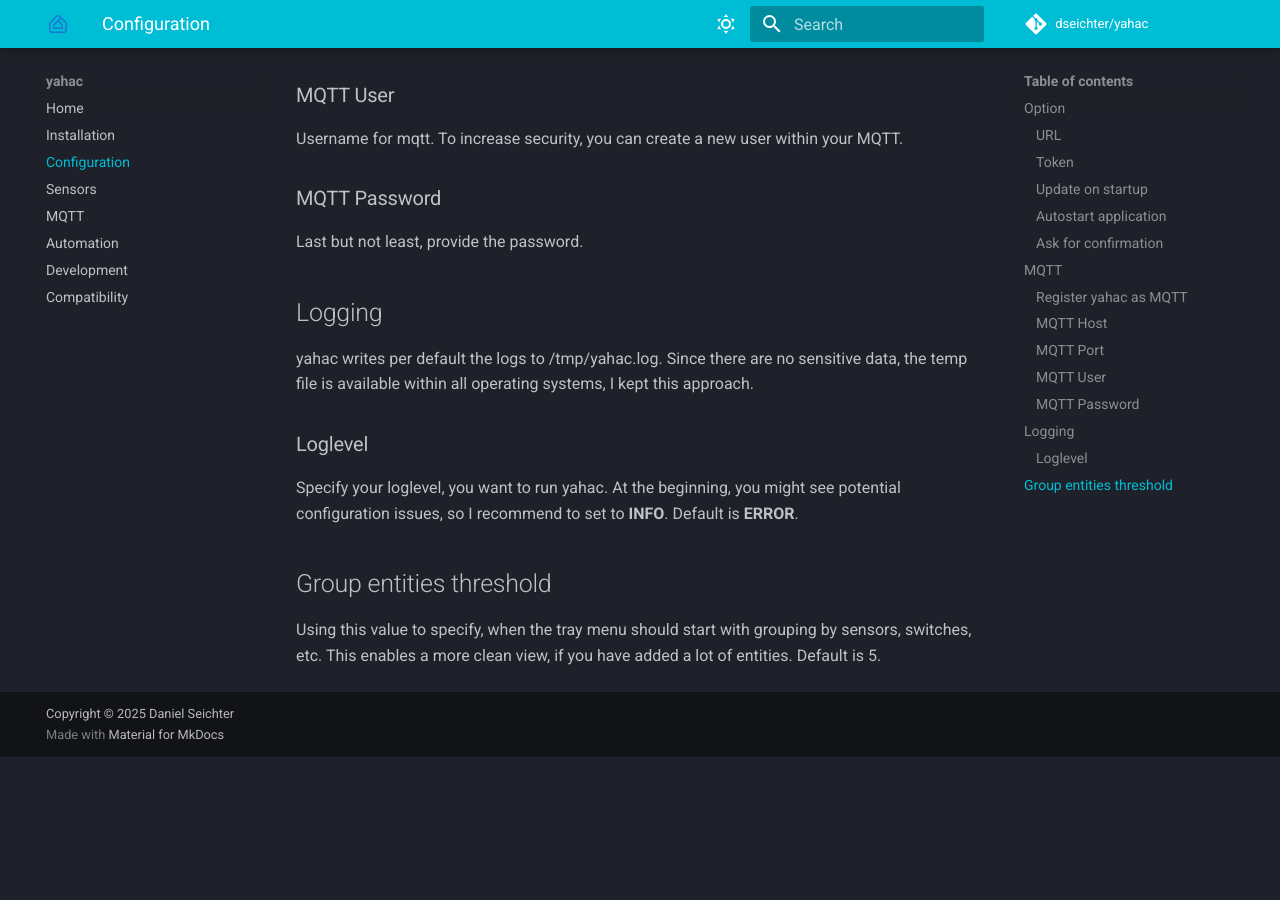
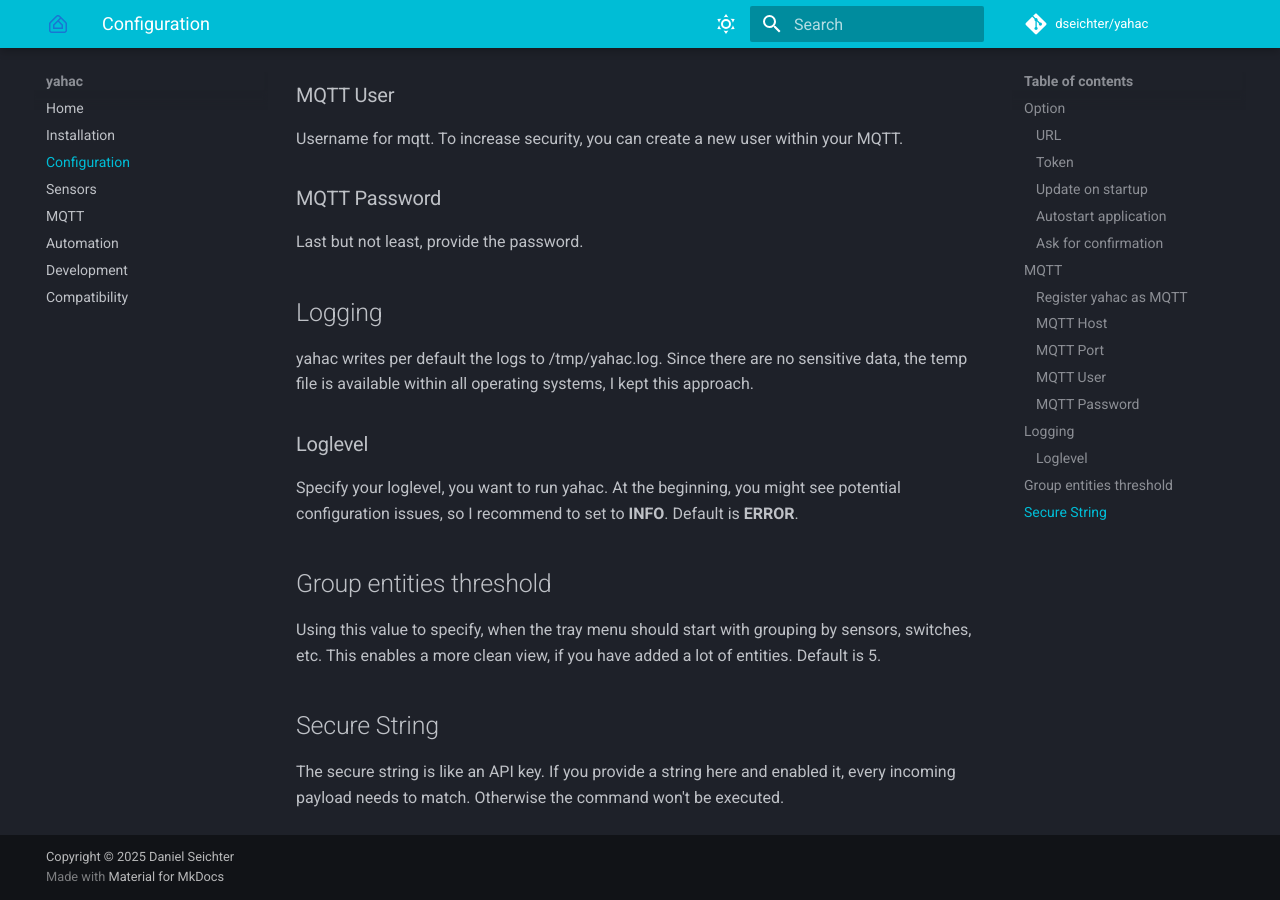
Before and after one commit to dseichter/yahac, an MkDocs documentation site: the page built from docs/docs/configuration.md, in a window 1280 px wide and 900 px high, scrolled down 1984 px. Built offline with MkDocs 1.6.1 and Material for MkDocs 9.7.7, drawn with Linux system fonts in a browser that asks for light colours; comment, search, counter and statistics services are not loaded; before the commit the page ends 2741 px from its top, so only the background shows below that.

Commit message:
#95 add new configurable secure string

```diff
--- a/docs/docs/configuration.md
+++ b/docs/docs/configuration.md
@@ -67,3 +67,7 @@
 ## Group entities threshold
 
 Using this value to specify, when the tray menu should start with grouping by sensors, switches, etc. This enables a more clean view, if you have added a lot of entities. Default is 5.
+
+## Secure String
+
+The secure string is like an API key. If you provide a string here and enabled it, every incoming payload needs to match. Otherwise the command won't be executed.
```
Also changed, not shown: docs/docs/index.md (+2 -2 lines).
